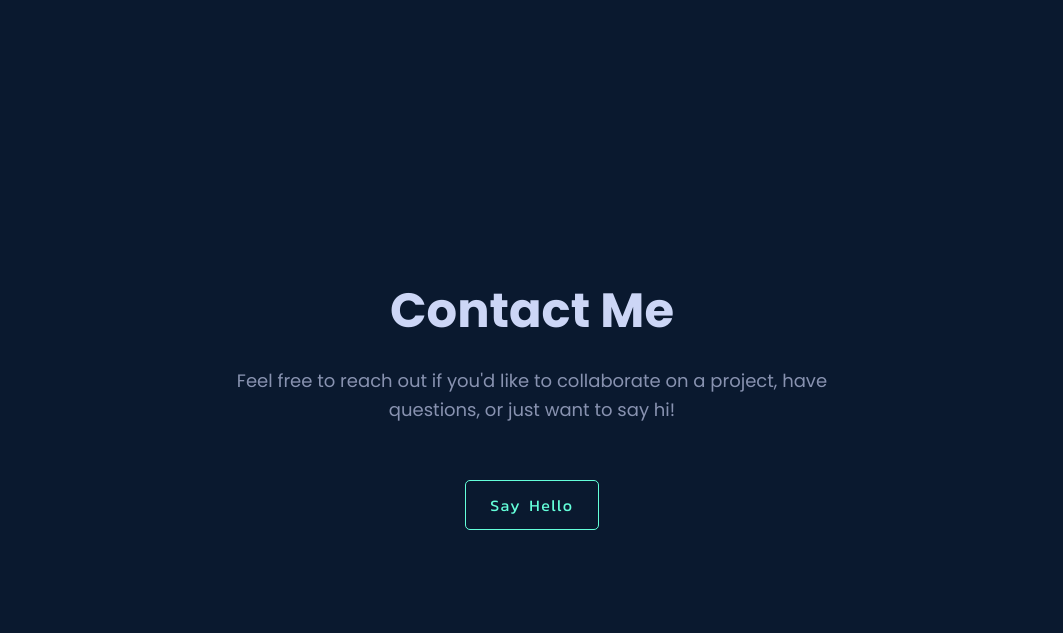
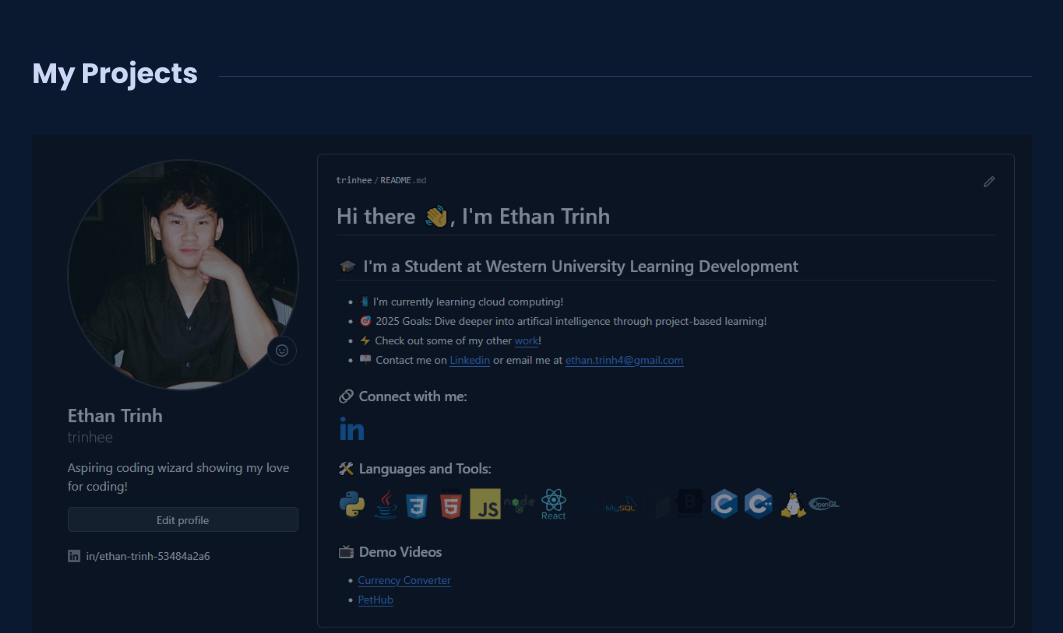
Before and after one commit to trinhee/portfolio, a React (Vite) app: page / in a window 1280 px wide. Shown: the part 2447-3080 px from the top of the page, without its empty margins (108-1171 px from the left). Built offline with nearby package versions, Linux system fonts and the light colour scheme.

Commit message:
added project section

```diff
--- a/src/App.tsx
+++ b/src/App.tsx
@@ -2,6 +2,7 @@ import Nav from './Nav.tsx'
 import Hero from './Hero.tsx'
 import About from './About.tsx'
 import Experience from './Experience.tsx'
+import Work from './Work.tsx'
 import Contact from './Contact.tsx'
 import './index.css'
 import IconLinkedin from './linkedin.tsx';
@@ -28,6 +29,9 @@ function App() {
       <Experience/>
     </div>
     <div>
+      <Work/>
+    </div>
+    <div>
       <Contact/>
     </div>
 
--- a/src/Contact.css
+++ b/src/Contact.css
@@ -8,7 +8,7 @@ justify-content: center;
 align-items: center;
 text-align: center;
 min-height: 100vh;
-padding: 0 20px 0;
+padding: 100px 20px 0;
 margin-top: 50px;
 background-color: #0a192f;
 
--- a/src/Nav.tsx
+++ b/src/Nav.tsx
@@ -45,7 +45,7 @@ function Nav() {
         <nav className="navbar">
           <a href="#about">About</a>
           <a href="#experience">Experience</a>
-          <a href="/">Work</a>
+          <a href="#work">Work</a>
           <a href="#contact">Contact</a>
           <a href="/files/Resume - Ethan Trinh.pdf" target="_blank" id='resume'>Resume</a>
 
--- /dev/null
+++ b/src/Work.css
@@ -0,0 +1,83 @@
+.work-section {
+    position: relative;
+    display: flex;
+    justify-content: center;
+    align-items: center;
+    flex-direction: column;
+    padding: 100px 20px 0;
+    width: 100%;
+}
+
+.work-container {
+    display: flex;
+    flex-direction: column;
+    align-items: flex-start;
+    opacity: 0;
+    transform: translateY(20px);
+    transition: all 0.8s ease-in-out;
+    width: 100%; /* Match image width */
+    max-width: 1000px; /* Ensure consistency */
+}
+
+.work-container.fade-in {
+    opacity: 1;
+    transform: translateY(0);
+}
+
+.work-text {
+    align-self: flex-start; /* Left-align the text */
+    width: 100%;
+    margin-bottom: 30px;
+}
+
+.work-text h2 {
+    font-size: 28px;
+    font-weight: 600;
+    color: #ccd6f6;
+    margin-bottom: 10px;
+    display: flex;
+    align-items: center;
+    gap: 20px;
+    position: relative;
+}
+
+.work-text h2::after {
+    content: "";
+    flex: 1;
+    display: block;
+    width: 100px;
+    height: 1px;
+    background-color: #233554;
+    margin-top: 5px;
+}
+
+.github-photo {
+    position: relative;
+    display: flex;
+    justify-content: center;
+    align-items: center;
+    width: 100%; /* Ensure it stays responsive */
+    max-width: 1000px; /* Adjust the max size */
+}
+
+.github-photo::before {
+    content: "";
+    position: absolute;
+    top: 0;
+    left: 0;
+    width: 100%;
+    height: 100%;
+    background-color: rgba(10, 25, 47, 0.5);
+    transition: background-color 0.4s ease-in-out;
+    pointer-events: none; /* Prevent interaction issues */
+}
+
+.github-photo:hover::before {
+    background-color: rgba(10, 25, 47, 0);
+}
+
+.github-photo img {
+    display: block;
+    width: 100%; /* Ensure responsiveness */
+    height: auto;
+}
--- /dev/null
+++ b/src/Work.tsx
@@ -0,0 +1,26 @@
+import { useInView } from "react-intersection-observer";
+import './Work.css';
+import github from './images/work.png'
+
+function Work() {
+    const { ref, inView } = useInView({
+      threshold: 0.2, // Trigger animation when 20% of the component is visible
+      triggerOnce: true, // Animate only once
+    });
+
+    return(
+        <section className="work-section" id ="work" ref={ref}>
+            <div className={`work-container ${inView ? 'fade-in' : ''}`}>
+                <div className="work-text">
+                    <h2>My Projects</h2>
+                </div>
+
+                <div className="github-photo">
+                    <img src={github} alt="Github"></img>
+                </div>
+            </div>
+        </section>
+    );
+}
+
+export default Work;
```
Also changed, not shown: src/images/work.png (added).
